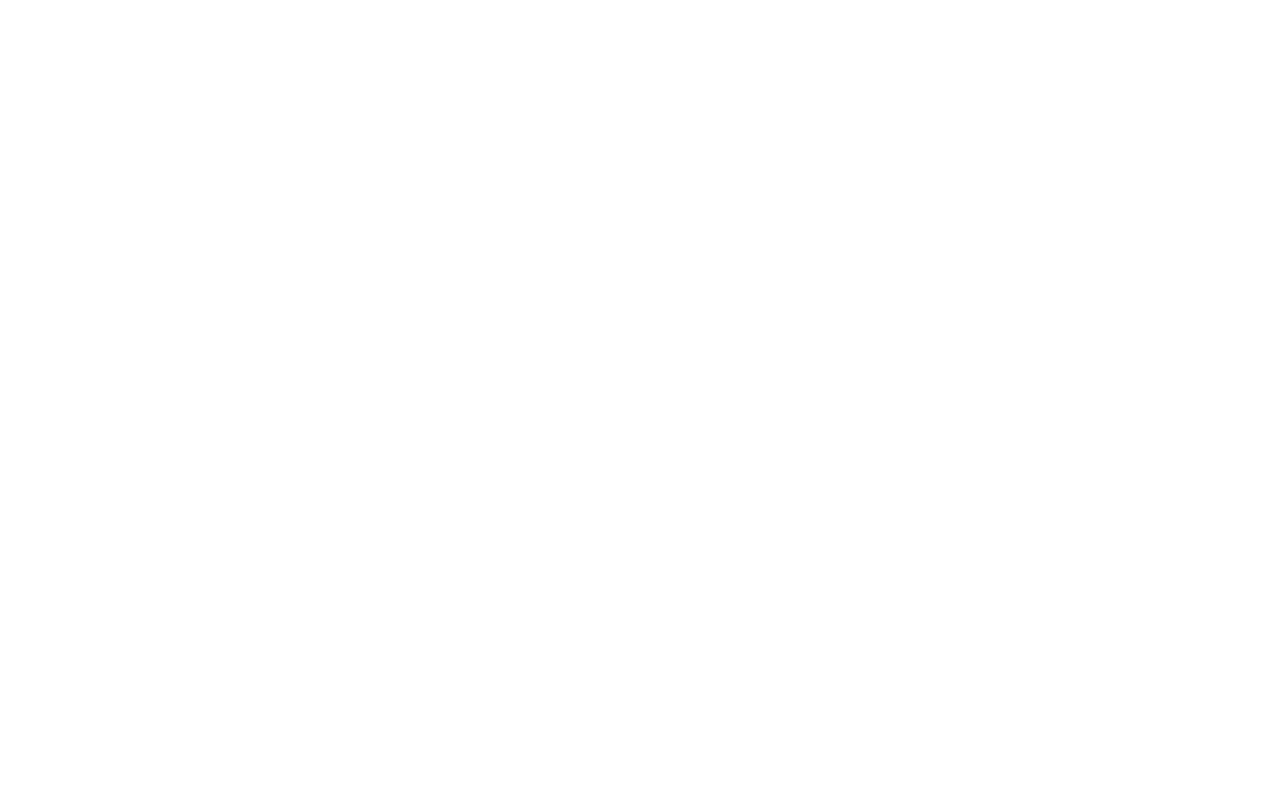
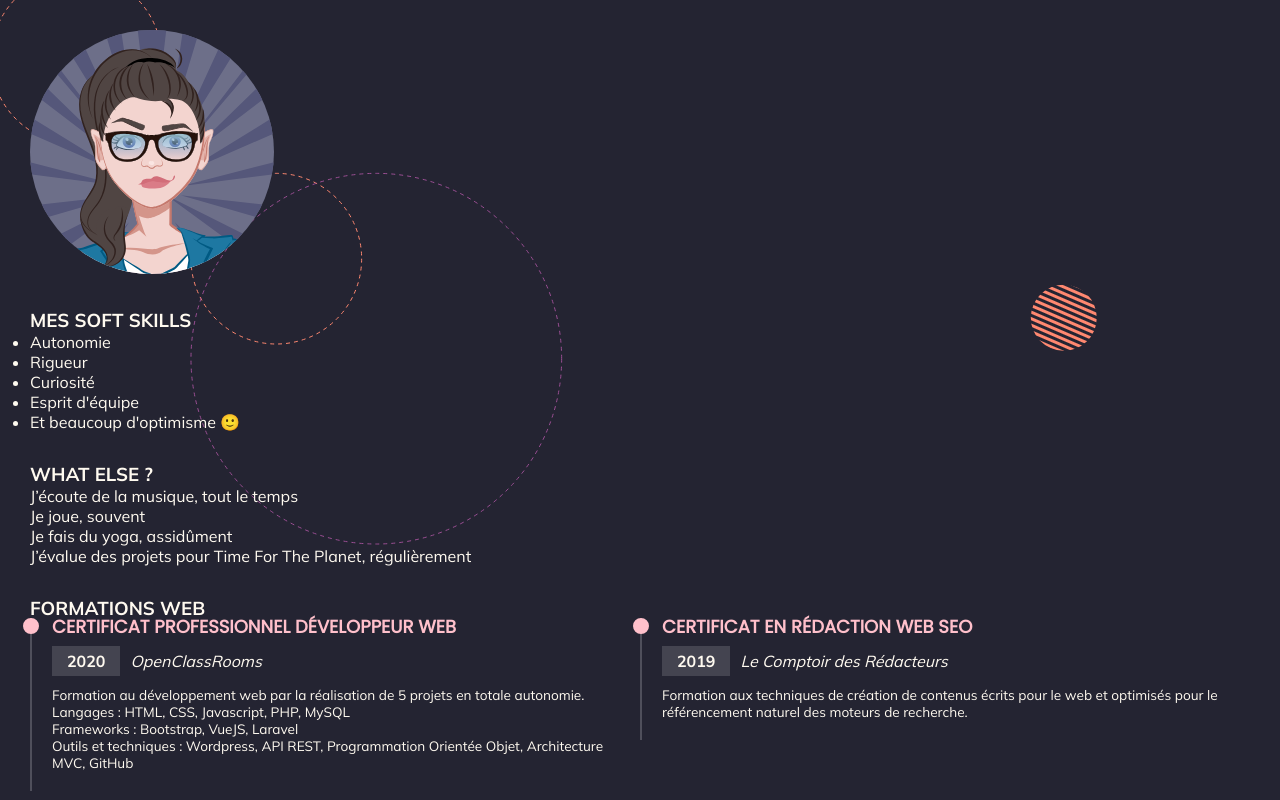
Before and after one commit to AstridPrlt/portfolioNg, an Angular app: page /about in a window 1280 px wide. Before the commit this address led to /. Built offline with nearby package versions, Linux system fonts and the light colour scheme.

Commit message:
feat: about components

```diff
--- /dev/null
+++ b/src/app/about/about.component.html
@@ -0,0 +1,63 @@
+<div id="about">
+
+  <section class="description">
+    <img class="avatar" src="/assets/img/Avatar.svg" alt="">
+    <p></p>
+  </section>
+
+  <section class="softSkills">
+    <h3>MES SOFT SKILLS</h3>
+    <ul>
+      <li>Autonomie</li>
+      <li>Rigueur</li>
+      <li>Curiosité</li>
+      <li>Esprit d'équipe</li>
+      <li>Et beaucoup d'optimisme 🙂</li>
+    </ul>
+
+  </section>
+
+  <section class="leisure">
+    <h3>WHAT ELSE ?</h3>
+
+    <p>
+      J’écoute de la musique, tout le temps<br>
+      Je joue, souvent<br>
+      Je fais du yoga, assidûment<br>
+      J’évalue des projets pour Time For The Planet, régulièrement
+    </p>
+
+  </section>
+
+  <section class="resume">
+    <!-- <div class="experience">
+      <h3>Expérience</h3>
+
+    </div> -->
+
+    <h3>FORMATIONS WEB</h3>
+
+    <div class="training">
+      <div class="ocr">
+        <h4>CERTIFICAT PROFESSIONNEL DÉVELOPPEUR WEB</h4>
+        <span class="year">2020</span>
+        <span class="school">OpenClassRooms</span>
+
+        <p>Formation au développement web par la réalisation de 5 projets en totale autonomie. <br>
+          Langages : HTML, CSS, Javascript, PHP, MySQL <br>
+          Frameworks : Bootstrap, VueJS, Laravel <br>
+          Outils et techniques : Wordpress, API REST, Programmation Orientée Objet, Architecture MVC, GitHub
+        </p>
+      </div>
+
+      <div class="cdr">
+        <h4>CERTIFICAT EN RÉDACTION WEB SEO</h4>
+        <span class="year">2019</span>
+        <span class="school">Le Comptoir des Rédacteurs</span>
+
+        <p>Formation aux techniques de création de contenus écrits pour le web et optimisés pour le référencement naturel des moteurs de recherche.</p>
+      </div>
+    </div>
+
+  </section>
+</div>
--- /dev/null
+++ b/src/app/about/about.component.scss
@@ -0,0 +1,70 @@
+:host {
+  display: block;
+  width: 100vw;
+  height: 100vh;
+  overflow-x: hidden;
+  background: url("/assets/img/PatternT.svg"), #242432;
+  background-attachment: fixed;
+  color: floralwhite;
+}
+
+section {
+  margin: 30px;
+}
+
+img.avatar {
+  width: 20%;
+  border-radius: 50%;
+}
+
+.training {
+  display: flex;
+
+  div {
+    position: relative;
+    width: 50%;
+    height: fit-content;
+    padding: 0 0 20px 20px;
+    margin-top: -2px;
+    border-left: 2px solid rgba(255, 255, 255, 0.2);
+
+    &::before {
+      content: "";
+      position: absolute;
+      width: 16px;
+      height: 16px;
+      border-radius: 50px;
+      left: -9px;
+      top: 0;
+      background: pink;
+      border: 2px solid pink;
+    }
+
+    h4 {
+      color: pink;
+      line-height: 18px;
+      font-size: 18px;
+      font-weight: 600;
+      text-transform: uppercase;
+      font-family: "Poppins", sans-serif;
+      margin-bottom: 10px;
+    }
+
+    span.year {
+      font-size: 16px;
+      background: rgba(255, 255, 255, 0.15);
+      padding: 5px 15px;
+      display: inline-block;
+      font-weight: 600;
+      margin-bottom: 10px;
+    }
+    span.school {
+      font-style: italic;
+      margin-left: 10px;
+    }
+
+    p {
+      font-size: 0.85rem;
+    }
+  }
+}
--- /dev/null
+++ b/src/app/about/about.component.ts
@@ -0,0 +1,15 @@
+import { Component, OnInit } from '@angular/core';
+
+@Component({
+  selector: 'app-about',
+  templateUrl: './about.component.html',
+  styleUrls: ['./about.component.scss']
+})
+export class AboutComponent implements OnInit {
+
+  constructor() { }
+
+  ngOnInit(): void {
+  }
+
+}
--- a/src/app/app-routing.module.ts
+++ b/src/app/app-routing.module.ts
@@ -1,5 +1,6 @@
 import { NgModule } from '@angular/core';
 import { RouterModule, Routes } from '@angular/router';
+import { AboutComponent } from './about/about.component';
 import { HomeComponent } from './home/home.component';
 import { ProjectsComponent } from './projects/projects.component';
 import { ProjetComponent } from './projects/projet/projet.component';
@@ -7,6 +8,7 @@
 const routes: Routes = [
   {path: 'portfolio/:name', component: ProjetComponent},
   {path: 'portfolio', component: ProjectsComponent},
+  {path: 'about', component: AboutComponent},
   {path: '', component: HomeComponent}
 ];
 
--- a/src/app/app.module.ts
+++ b/src/app/app.module.ts
@@ -7,13 +7,15 @@
 import { HomeComponent } from './home/home.component';
 import { ProjectsComponent } from './projects/projects.component';
 import { ProjetComponent } from './projects/projet/projet.component';
+import { AboutComponent } from './about/about.component';
 
 @NgModule({
   declarations: [
     AppComponent,
     HomeComponent,
     ProjectsComponent,
-    ProjetComponent
+    ProjetComponent,
+    AboutComponent
   ],
   imports: [
     BrowserModule,
--- a/src/app/home/home.component.html
+++ b/src/app/home/home.component.html
@@ -28,7 +28,7 @@
             <span class="material-icons">reply</span>
             <span class="text">c'est là</span>
           </div>
-          <button type="button" class="btn-simple" routerLink="/portfolio">En savoir plus</button>
+          <button type="button" class="btn-simple" routerLink="/about">En savoir plus</button>
         </div>
       </div>
 
--- a/src/app/home/home.component.ts
+++ b/src/app/home/home.component.ts
@@ -29,10 +29,10 @@
       transition(':enter', [
         query('#welcomeText', style({ opacity: 0 })),
         query('.img img', style({ opacity: 0 })),
-        query('#welcomeText', animate('200ms', style({ opacity: 1 }))),
-        query('.img .clip1', animate('200ms ease-in', style({ opacity: 1 }))),
-        query('.img .clip2', animate('200ms ease-in', style({ opacity: 1 }))),
-        query('.img .clip3', animate('200ms ease-in', style({ opacity: 1 }))),
+        query('.img .clip1', animate('200ms ease-in-out', style({ opacity: 1 }))),
+        query('.img .clip2', animate('200ms ease-in-out', style({ opacity: 1 }))),
+        query('.img .clip3', animate('200ms ease-in-out', style({ opacity: 1 }))),
+        query('#welcomeText', animate('200ms ease-in-out', style({ opacity: 1 }))),
       ])
     ])
   ]
```
Also changed, not shown: src/assets/img/snapseed.jpg (added).
